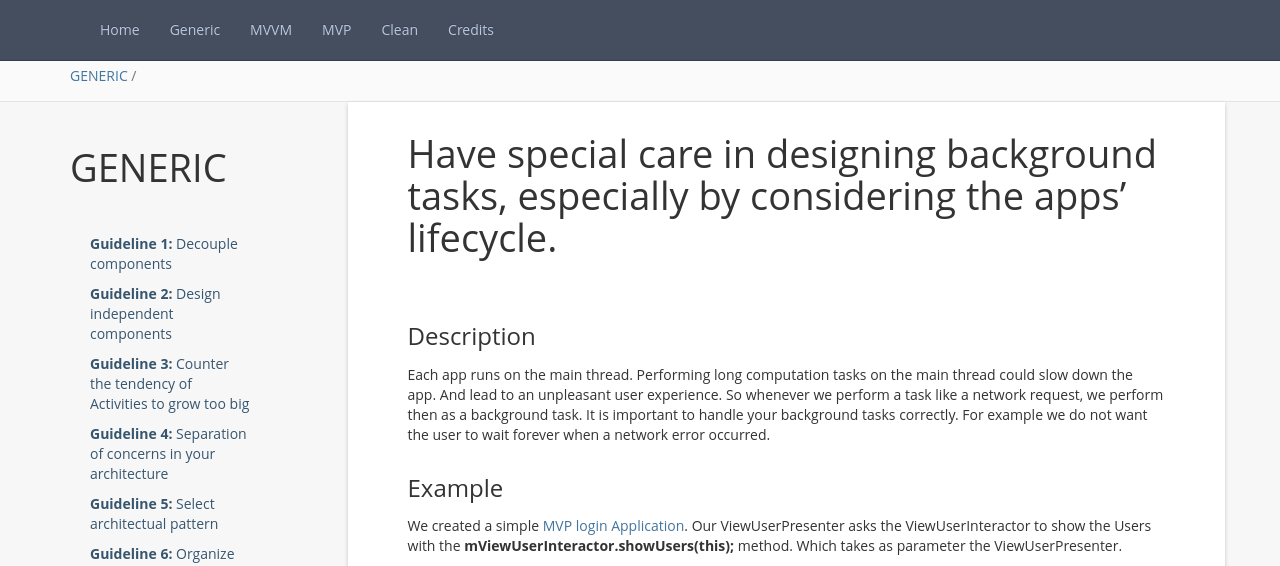
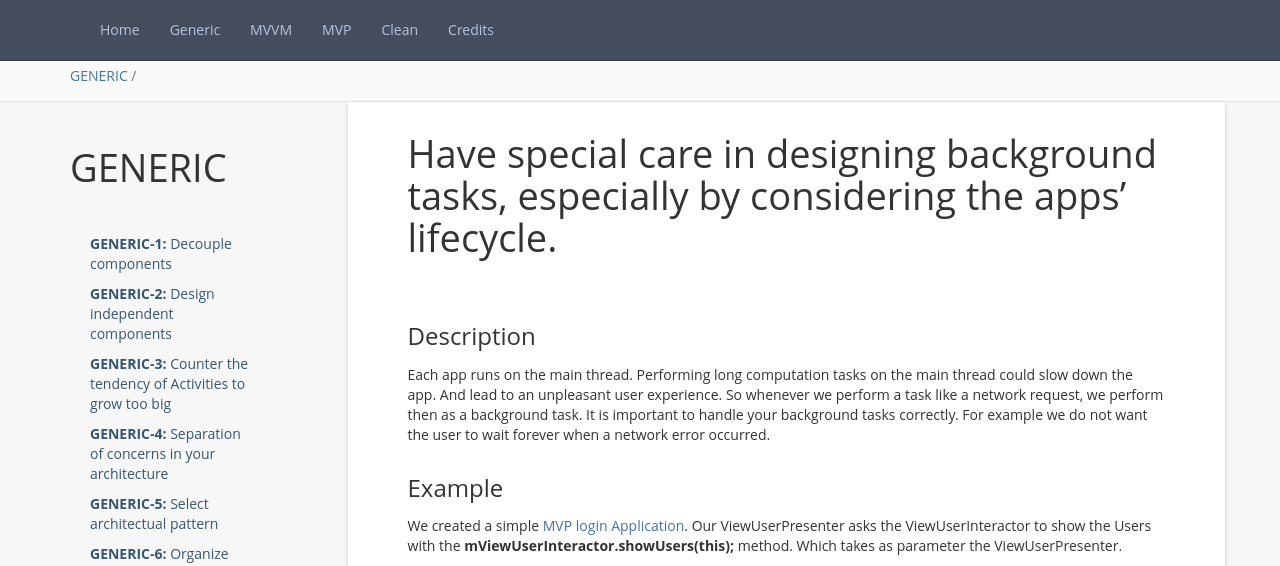
Before and after one commit to Geertdepont/bachelor_thesis, a Jekyll site: the page built from bachelor-thesis-site/_posts/2019-05-21-generic-14.markdown, in a window 1280 px wide and 1400 px high. Shown: the top 566 px of the window. Built offline with Jekyll 4.4.1, drawn with Linux system fonts in a browser that asks for light colours; nearby versions of some CDN libraries; some of the changed text lies outside the part shown; grey boxes are pictures that could not be loaded.

Commit message:
changed guideline id

```diff
--- a/bachelor-thesis-site/_includes/lefttree.html
+++ b/bachelor-thesis-site/_includes/lefttree.html
@@ -4,7 +4,7 @@
     <ul id="frontpagenav" class="nav sidenav">
       {% for category in page.categories %}
       {% for post in site.categories[category] %}
-      <li><a href="{{ post.url | prepend: site.baseurl }}"><b>Guideline {{ post.guideline_id}}:</b> {{post.short_description}}</a></li>
+      <li><a href="{{ post.url | prepend: site.baseurl }}"><b>{{ category | upcase}}-{{ post.guideline_id}}:</b> {{post.short_description}}</a></li>
       {% endfor %}
       {% endfor %}
     </ul>
```
